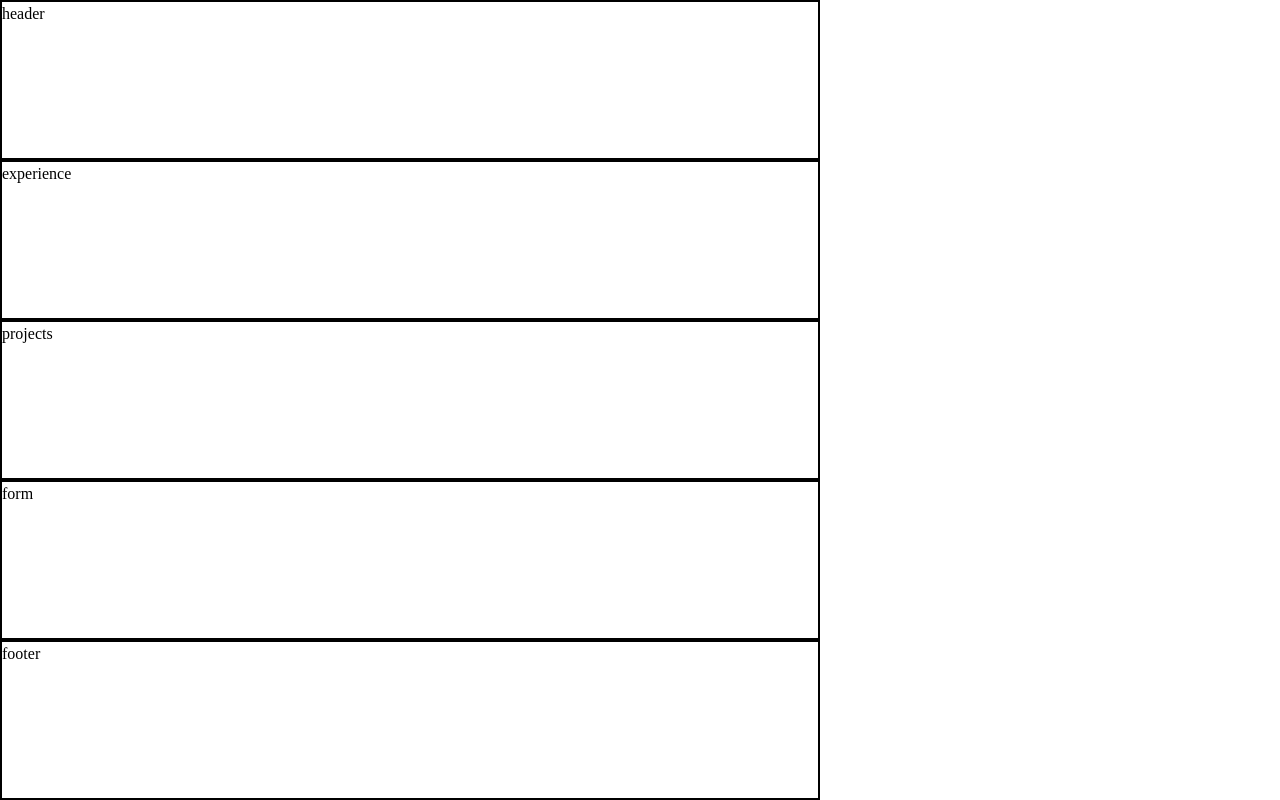
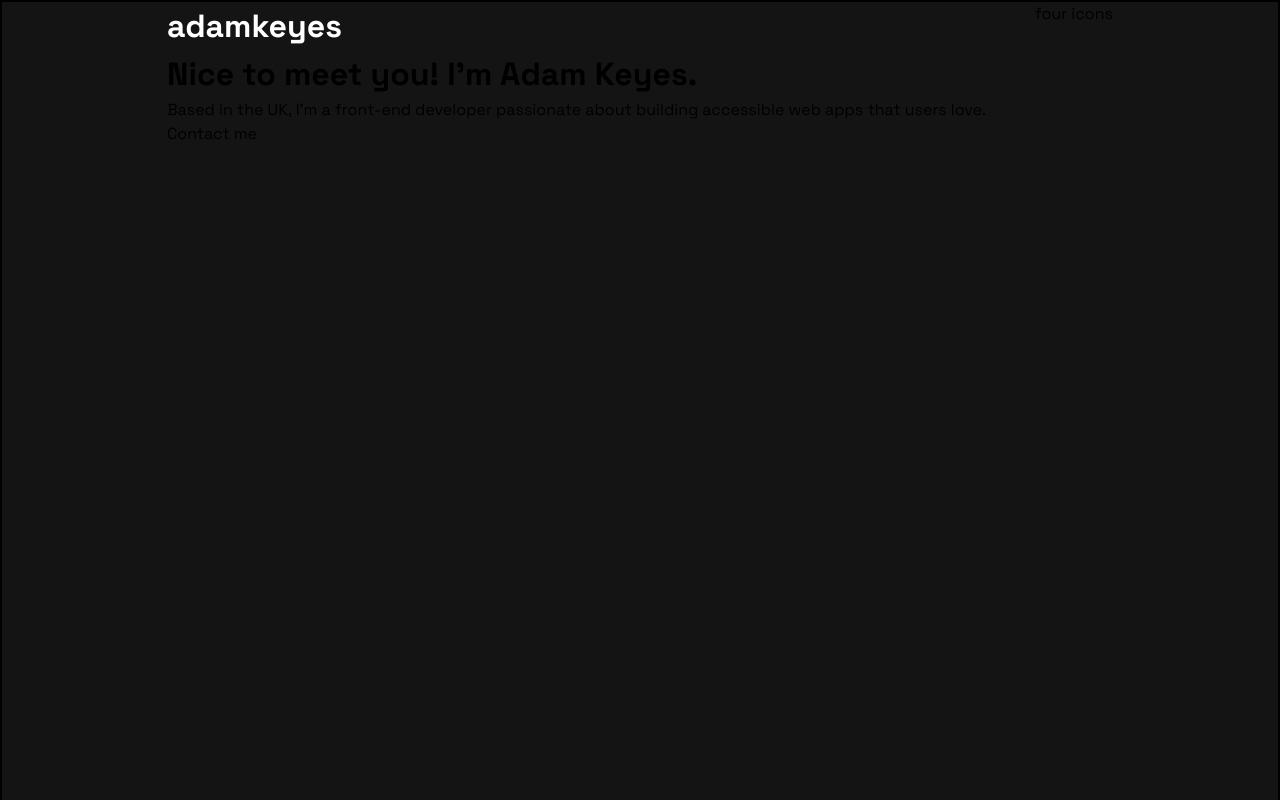
Before and after one commit to seamissu/developer-portfolio, a Next.js app: page / in a window 1280 px wide. Shown: the top 800 px of the page. Built offline with nearby package versions, Linux system fonts and the light colour scheme.

Commit message:
set up fonts and colors

```diff
--- a/src/app/layout.js
+++ b/src/app/layout.js
@@ -1,7 +1,10 @@
-import { Inter } from 'next/font/google';
+import { Space_Grotesk } from 'next/font/google';
 import StyledComponentsRegistry from './registry';
 
-const inter = Inter({ subsets: ['latin'] });
+const spacegrotesk = Space_Grotesk({
+  subsets: ['latin'],
+  display: 'swap',
+});
 
 export const metadata = {
   title: 'developer portfolio',
@@ -9,7 +12,7 @@ export const metadata = {
 
 export default function RootLayout({ children }) {
   return (
-    <html lang="en">
+    <html lang="en" className={spacegrotesk.className}>
       <body>
         <StyledComponentsRegistry>
           {children}
--- a/src/app/page.js
+++ b/src/app/page.js
@@ -1,14 +1,15 @@
 'use client';
 
-import Image from 'next/image';
 import styled from 'styled-components';
 import GlobalStyles from '@/components/GlobalStyles';
+
+import Header from '@/components/Header';
 
 export default function Home() {
   return (
     <>
       <Wrapper>
-        <header>header</header>
+        <Header />
         <section>experience</section>
         <main>projects</main>
         <div>form</div>
@@ -29,7 +30,7 @@ const Wrapper = styled.div`
     'projects'
     'form'
     'footer';
-  grid-template-columns: 820px 320px 1800px 500px 180px;
+  grid-template-rows: 820px 320px 1800px 500px 180px;
 
   & > header,
   & > section,
@@ -39,9 +40,6 @@ const Wrapper = styled.div`
     border: 2px solid black;
   }
 
-  & > header {
-    grid-area: header;
-  }
   & > section {
     grid-area: experience;
   }
--- a/src/components/GlobalStyles/GlobalStyles.js
+++ b/src/components/GlobalStyles/GlobalStyles.js
@@ -44,6 +44,16 @@ h6 {
 #__next {
   isolation: isolate;
 }
-`;
+
+:root {
+  --black: hsl(0deg 0% 8%);
+  --green: hsl(153deg 71% 59%);
+  --dark-gray: hsl(0deg 0% 14%);
+  --gray: hsl(0deg 0% 85%);
+  --white: hsl(0deg 0% 100%);
+
+  --font-weight-bold: 700;
+  --font-weight-medium: 500;
+}`;
 
 export default GlobalStyles;
--- /dev/null
+++ b/src/components/Header/Header.js
@@ -0,0 +1,44 @@
+import React from 'react';
+import Image from 'next/image';
+
+import styled from 'styled-components';
+
+function Header() {
+  return (
+    <Wrapper>
+      <Superheader>
+        <Logo>adamkeyes</Logo>
+        <div>four icons</div>
+      </Superheader>
+      <div class="hero">
+        <h1>{"Nice to meet you! I'm Adam Keyes."}</h1>
+        <p>
+          {
+            "Based in the UK, I'm a front-end developer passionate about building accessible web apps that users love."
+          }
+        </p>
+        <a>Contact me </a>
+      </div>
+    </Wrapper>
+  );
+}
+
+const Wrapper = styled.header`
+  grid-area: header;
+  background-color: var(--black);
+  padding-left: 165px;
+  padding-right: 165px;
+`;
+
+const Superheader = styled.nav`
+  display: flex;
+  justify-content: space-between;
+`;
+
+const Logo = styled.p`
+  font-size: 32px;
+  font-weight: var(--font-weight-bold);
+  color: var(--white);
+`;
+
+export default Header;
--- /dev/null
+++ b/src/components/Header/index.js
@@ -0,0 +1,2 @@
+export * from './Header';
+export { default } from './Header';
```
